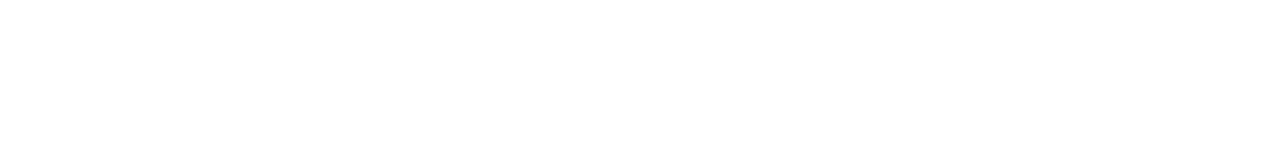
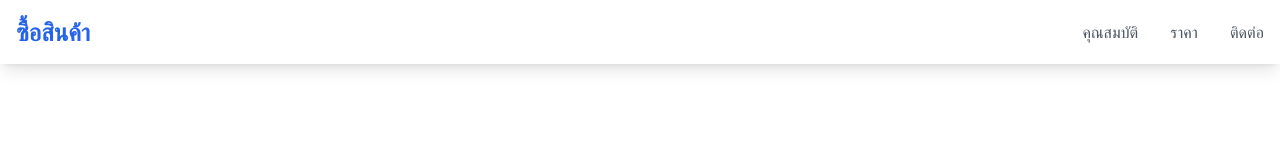
Before and after one commit to Kittiya66160018/product-landing-page, a plain HTML site: page index.html in a window 1280 px wide. Drawn offline with nearby package versions, Linux system fonts and the light colour scheme.

Commit message:
เพิ่มเมนูนำทางแบบ Responsive

```diff
--- a/index.html
+++ b/index.html
@@ -9,8 +9,19 @@
 </head>
 
 <body>
-    <header>
-        <!-- สวนเมนูนําทาง ่ -->
+    <header class="bg-white shadow-lg fixed w-full top-0">
+        <nav class="container mx-auto px-4 py-4">
+            <div class="flex justify-between items-center">
+                <div class="text-2xl font-bold text-blue-600">
+                    ซื้อสินค้า
+                </div>
+                <div class="hidden md:flex space-x-8">
+                    <a href="#features" class="text-gray-600 hover:text-blue-600">คุณสมบัติ</a>
+                    <a href="#pricing" class="text-gray-600 hover:text-blue-600">ราคา</a>
+                    <a href="#contact" class="text-gray-600 hover:text-blue-600">ติดต่อ</a>
+                </div>
+            </div>
+        </nav>
     </header>
 
     <main>
```
